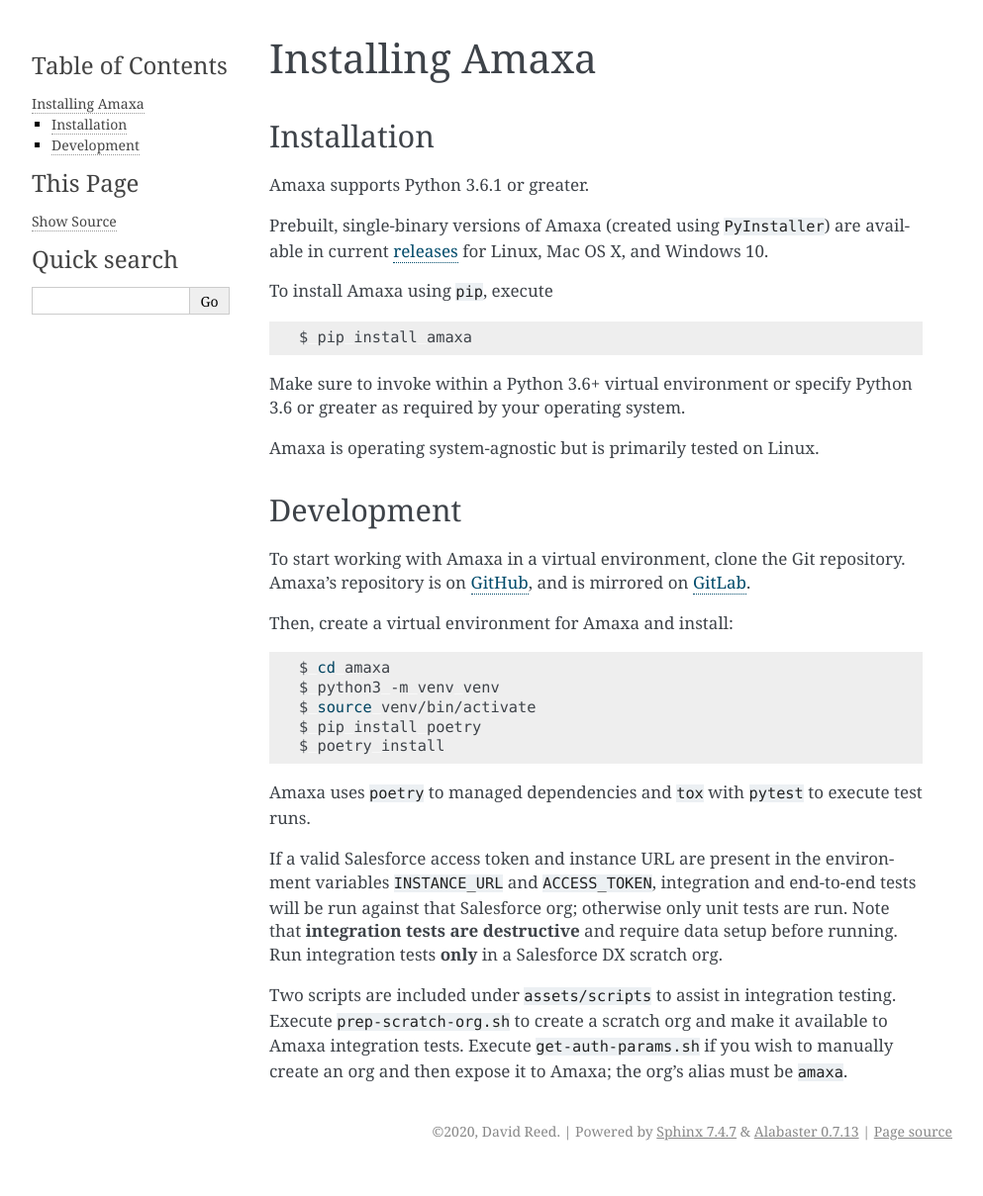
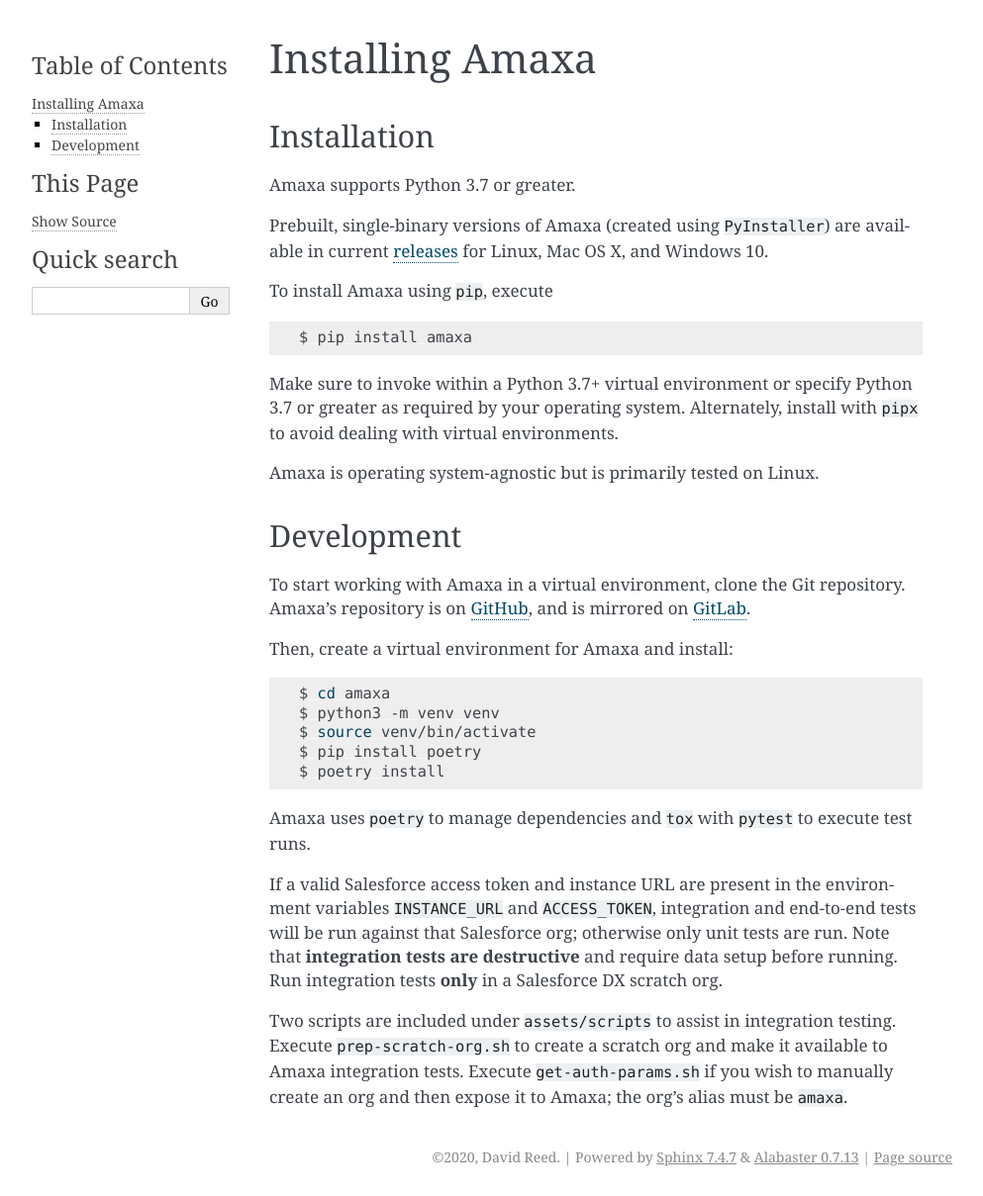
Before and after one commit to davidmreed/amaxa, a Sphinx documentation site: the page built from docs/install.rst, in a window 1280 px wide. Shown: the whole page at 99% size, without its empty margins (148-1141 px from the left). Built offline with Sphinx 7.4.7, drawn with Linux system fonts in a browser that asks for light colours; before the commit the page ends 1183 px from its top, so only the background shows below that.

```diff
--- a/docs/install.rst
+++ b/docs/install.rst
@@ -4,7 +4,7 @@ Installing Amaxa
 Installation
 ************
 
-Amaxa supports Python 3.6.1 or greater.
+Amaxa supports Python 3.7 or greater.
 
 Prebuilt, single-binary versions of Amaxa (created using ``PyInstaller``) are available in current `releases <https://github.com/davidmreed/amaxa/releases>`_ for Linux, Mac OS X, and Windows 10.
 
@@ -14,7 +14,7 @@ To install Amaxa using ``pip``, execute
 
     $ pip install amaxa
 
-Make sure to invoke within a Python 3.6+ virtual environment or specify Python 3.6 or greater as required by your operating system.
+Make sure to invoke within a Python 3.7+ virtual environment or specify Python 3.7 or greater as required by your operating system. Alternately, install with ``pipx`` to avoid dealing with virtual environments.
 
 Amaxa is operating system-agnostic but is primarily tested on Linux.
 
@@ -33,7 +33,7 @@ Then, create a virtual environment for Amaxa and install:
     $ pip install poetry
     $ poetry install
 
-Amaxa uses ``poetry`` to managed dependencies and ``tox`` with ``pytest`` to execute test runs.
+Amaxa uses ``poetry`` to manage dependencies and ``tox`` with ``pytest`` to execute test runs.
 
 If a valid Salesforce access token and instance URL are present in the environment variables ``INSTANCE_URL`` and ``ACCESS_TOKEN``, integration and end-to-end tests will be run against that Salesforce org; otherwise only unit tests are run. Note that **integration tests are destructive** and require data setup before running. Run integration tests **only** in a Salesforce DX scratch org.
 
--- a/pyproject.toml
+++ b/pyproject.toml
@@ -23,7 +23,7 @@ amaxa = 'amaxa.__main__:main'
 
 
 [tool.poetry.dependencies]
-python = "^3.6.1"
+python = "^3.7"
 simple_salesforce = "^0.75.3"
 salesforce_bulk = "^2.1.0"
 pyyaml = "^5.3"
@@ -49,7 +49,7 @@ importlib_resources = "^1.4.0"
 [tool.tox]
 legacy_tox_ini = """
 [tox]
-envlist = py36,py37,py38
+envlist = py37,py38,py39
 isolated_build = true
 
 [testenv]
@@ -62,7 +62,7 @@ passenv = INSTANCE_URL ACCESS_TOKEN
 
 [tool.black]
 line-length = 88
-target-version = ['py38']
+target-version = ['py39']
 include = '\.pyi?$'
 exclude = '''
 
```
Also changed, not shown: 4 other files.
